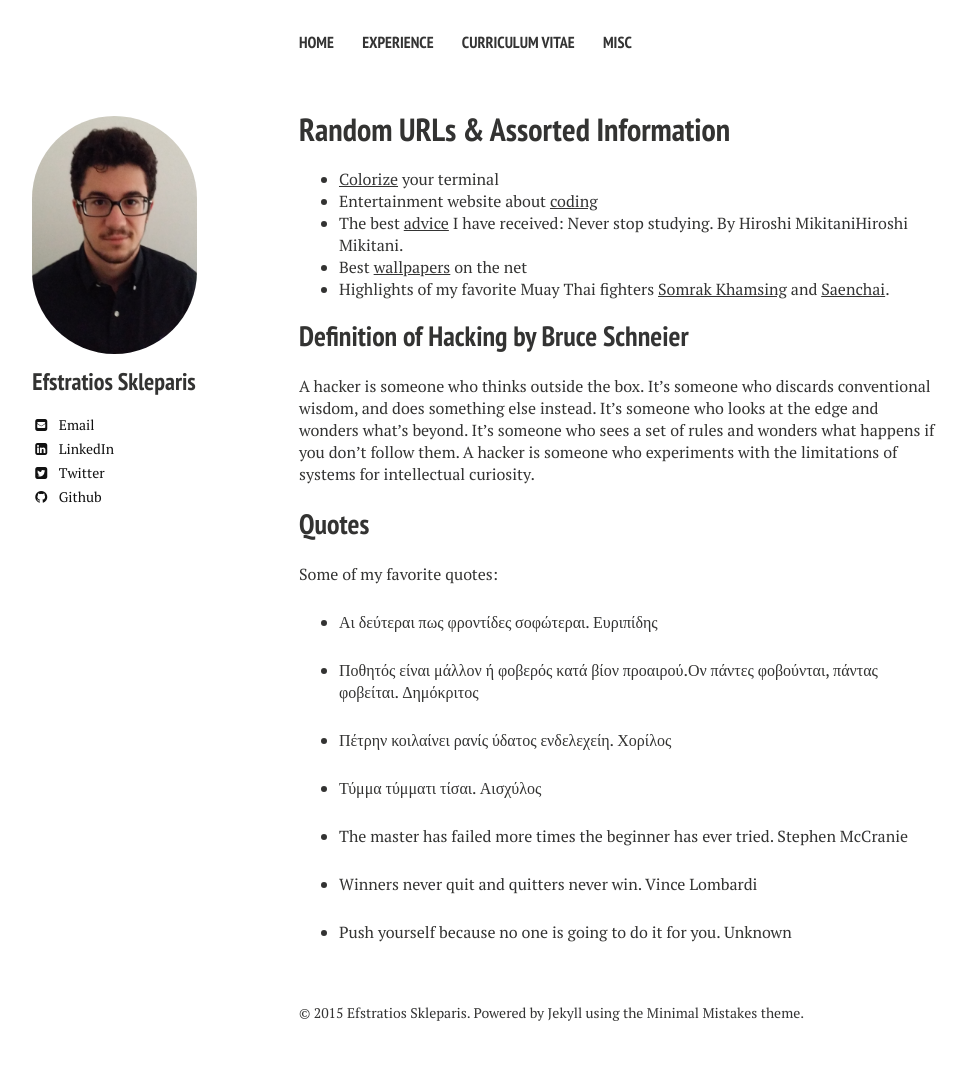
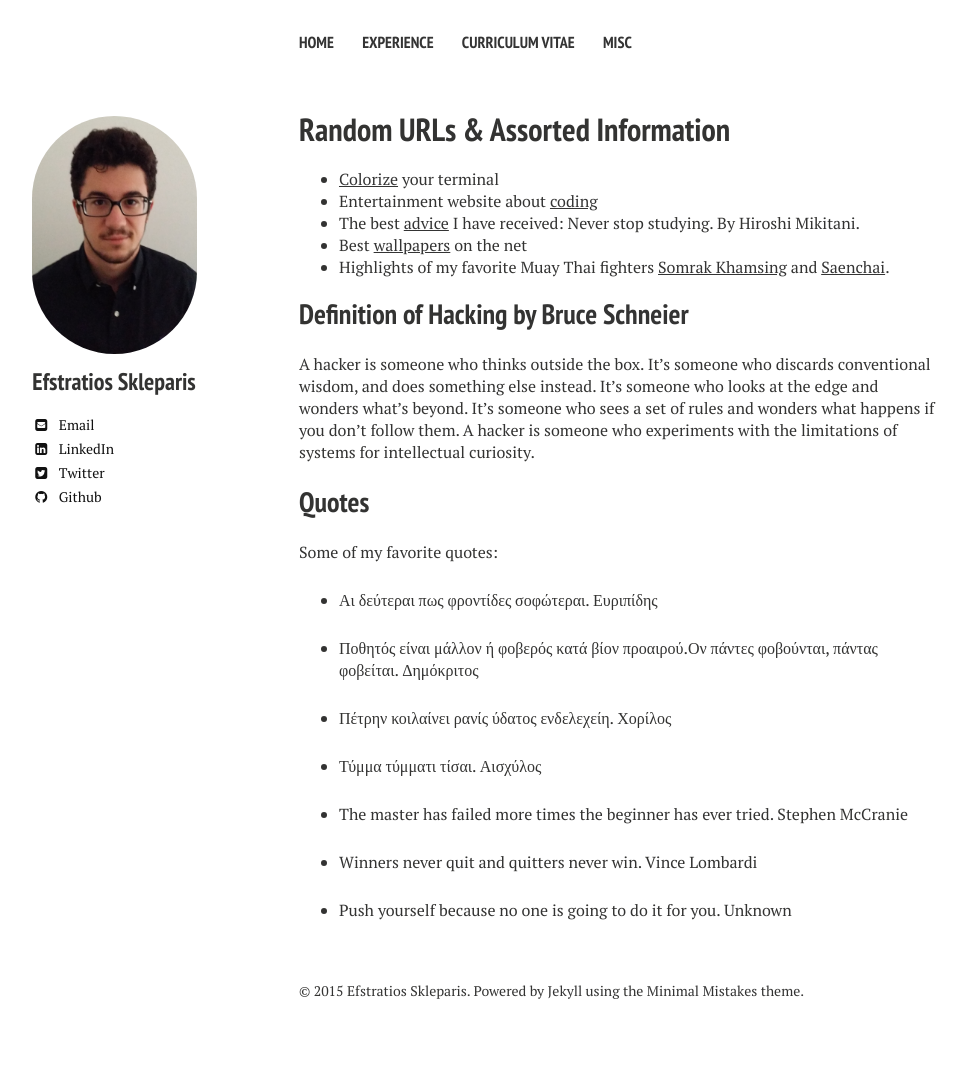
Before and after one commit to efstratios/efstratios.github.io, a Jekyll site: the page built from misc/index.md, in a window 1280 px wide. Shown: the whole page, without its empty margins (21-988 px from the left). Built offline with Jekyll 4.4.1, drawn with Linux system fonts in a browser that asks for light colours; nearby versions of some CDN libraries; after the commit the page ends 1049 px from its top, so only the background shows below that.

Commit message:
Update index.md

```diff
--- a/misc/index.md
+++ b/misc/index.md
@@ -4,14 +4,14 @@
 excerpt: "Instructions on how to install and customize the Jekyll theme Minimal Mistakes."
 ---
 
-* [Colorize](http://misc.flogisoft.com/bash/tip_colors_and_formatting) your terminal
-* Entertainment website about [coding](http://thecodinglove.com/)
-* The best [advice](https://www.linkedin.com/pulse/best-advice-ive-received-never-hiroshi) I have received: Never stop studying. By Hiroshi MikitaniHiroshi Mikitani.
-* Best [wallpapers](http://alpha.wallhaven.cc/) on the net
-* Highlights of my favorite Muay Thai fighters [Somrak Khamsing](https://www.youtube.com/watch?v=8VcBUJmP1F0) and [Saenchai](https://www.youtube.com/watch?v=gJ-JSVxsPaU).
+* [Colorize](http://misc.flogisoft.com/bash/tip_colors_and_formatting){:target="_blank"} your terminal
+* Entertainment website about [coding](http://thecodinglove.com/){:target="_blank"}
+* The best [advice](https://www.linkedin.com/pulse/best-advice-ive-received-never-hiroshi){:target="_blank"} I have received: Never stop studying. By Hiroshi Mikitani.
+* Best [wallpapers](http://alpha.wallhaven.cc/){:target="_blank"} on the net
+* Highlights of my favorite Muay Thai fighters [Somrak Khamsing](https://www.youtube.com/watch?v=8VcBUJmP1F0){:target="_blank"} and [Saenchai](https://www.youtube.com/watch?v=gJ-JSVxsPaU){:target="_blank"}.
 
 
-## Definition of Hacking by [Bruce Schneier](https://www.schneier.com/)
+## Definition of Hacking by [Bruce Schneier](https://www.schneier.com/){:target="_blank"}
 
 A hacker is someone who thinks outside the box. It's someone who discards conventional wisdom, and does something else instead. It's someone who looks at the edge and wonders what's beyond. It's someone who sees a set of rules and wonders what happens if you don't follow them. A hacker is someone who experiments with the limitations of systems for intellectual curiosity.
 
```
